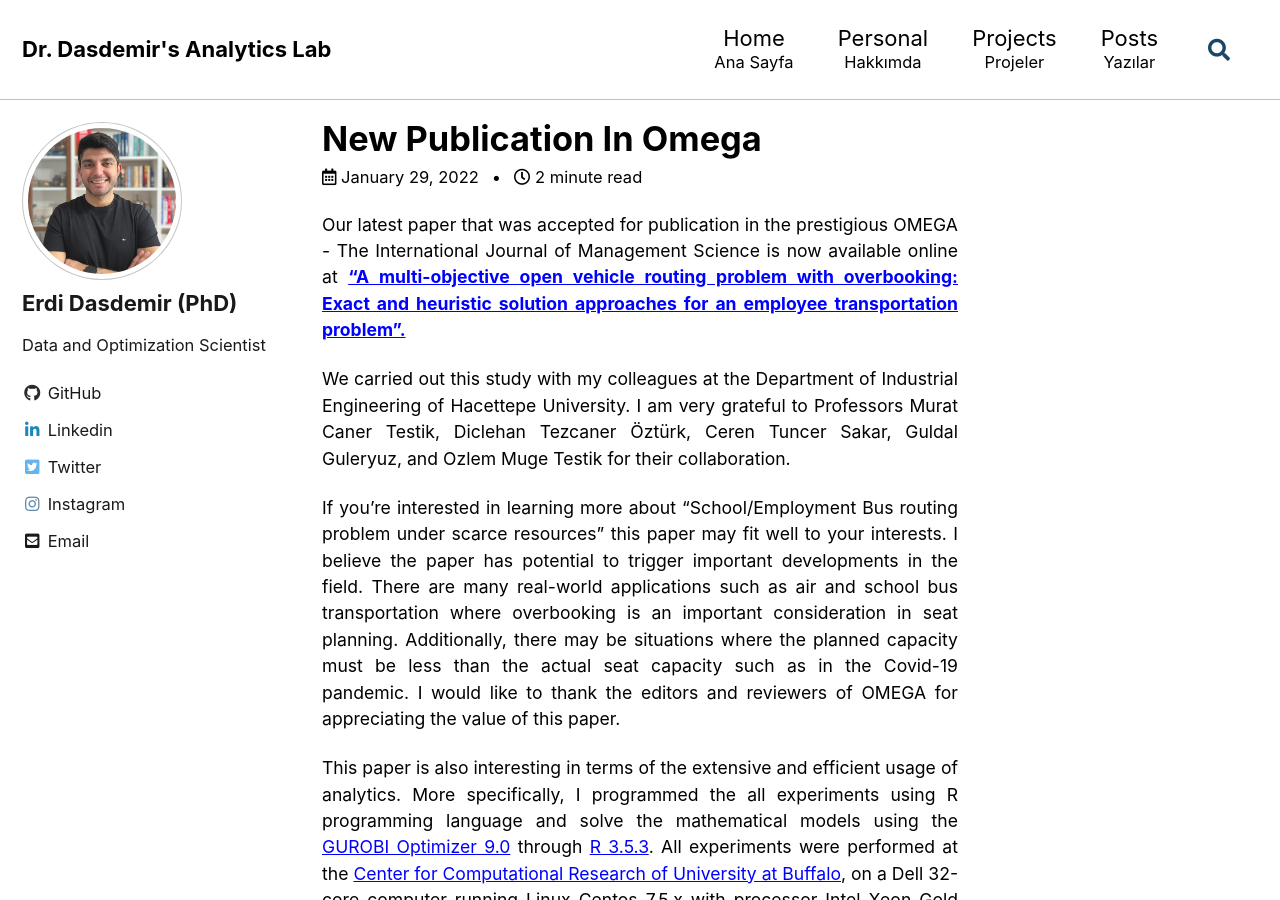
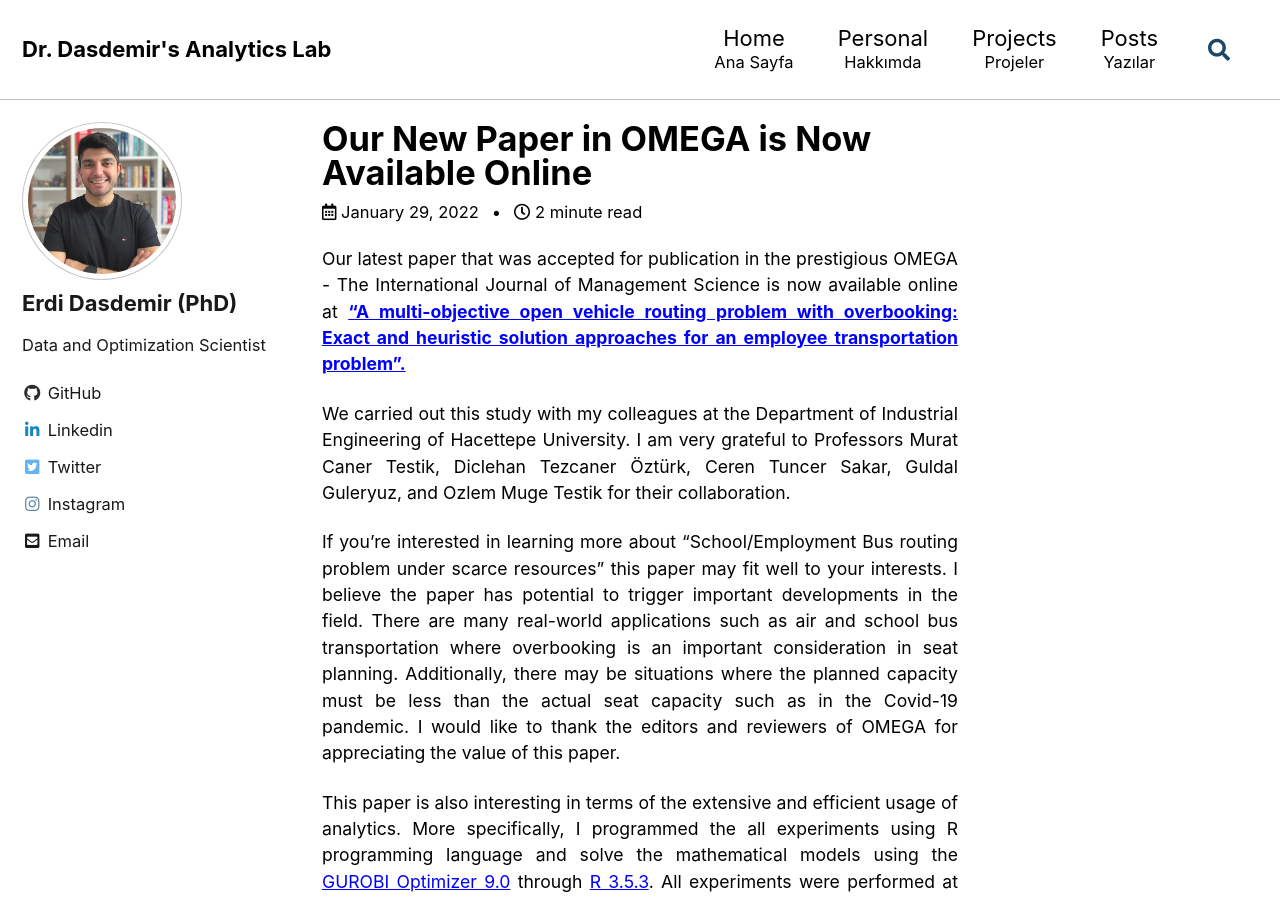
Before and after one commit to edasdemirlab/edasdemirlab.github.io, a Jekyll site: the page built from _posts/2022-01-29-new-publication-in-OMEGA.md, in a window 1280 px wide and 900 px high. Built offline with Jekyll 4.4.1, drawn with Linux system fonts in a browser that asks for light colours; cached includes are drawn as plain includes; comment, search, counter and statistics services are not loaded.

Commit message:
Update 2022-01-29-new-publication-in-OMEGA.md

```diff
--- a/_posts/2022-01-29-new-publication-in-OMEGA.md
+++ b/_posts/2022-01-29-new-publication-in-OMEGA.md
@@ -1,4 +1,5 @@
 ---
+title: "Our New Paper in OMEGA is Now Available Online"
 layout: single
 author_profile: true
 read_time: true
```
